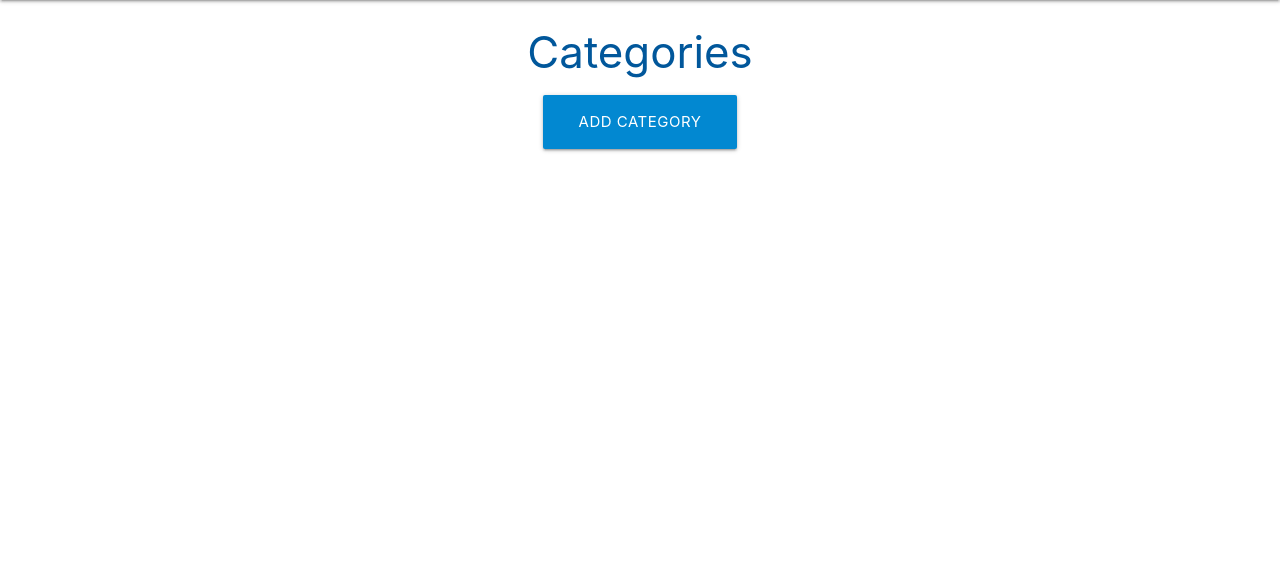
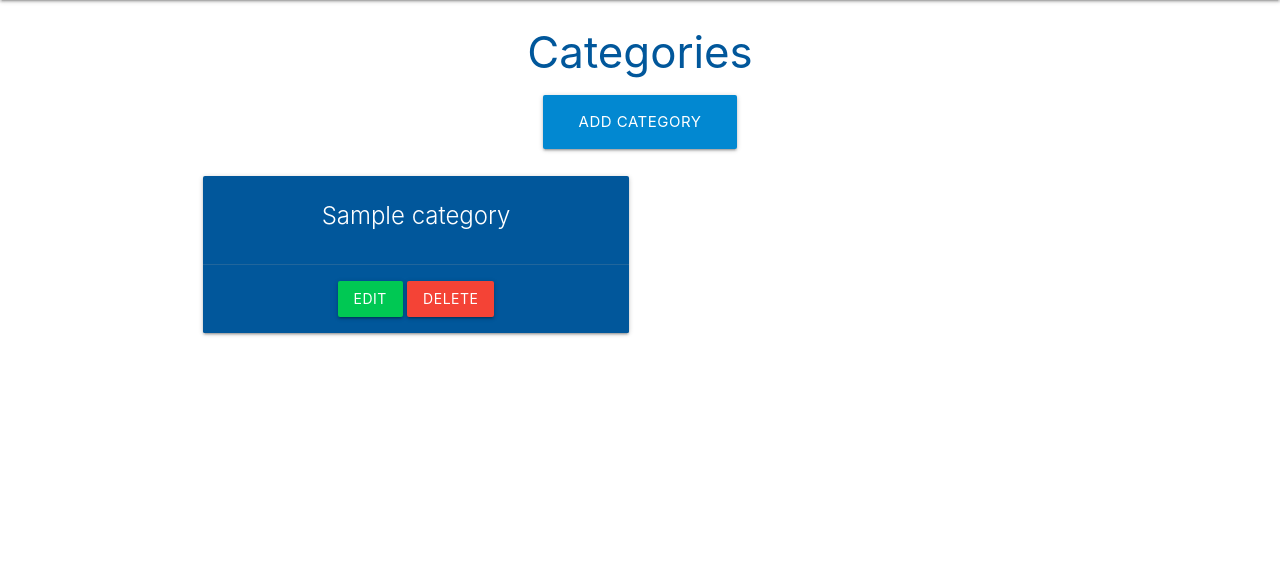
Before and after one commit to DFCMK/Task-Manager, a Flask app: template taskmanager/templates/categories.html in a window 1280 px wide. Shown: the part 64-652 px from the top of the page. Run offline with Flask 3, Linux system fonts and the light colour scheme; the template is opened without the code that fills it: values that come from a table or form of the project are taken from there, others are empty; tables that the repository leaves empty hold one stand-in row (values such as "Sample post").

Commit message:
added category card to html file

```diff
--- a/taskmanager/templates/categories.html
+++ b/taskmanager/templates/categories.html
@@ -11,4 +11,20 @@
     </div>
 </div>
 
+<div class="row">
+    {% for category in categories %}
+    <div class="col s12 m6 13">
+        <div class="card light-blue darken-4 center-align">
+            <div class="card-content white-text">
+                <span class="card-title">{{ category.category_name }}</span>
+                </div>
+                <div class="card-action">
+                    <a href="#" class="btn green accent-4">Edit</a>
+                    <a href="#" class="btn red">Delete</a>
+                </div>
+            </div>
+        </div>
+        {% endfor %}
+    </div>
+
 {% endblock %}
```
